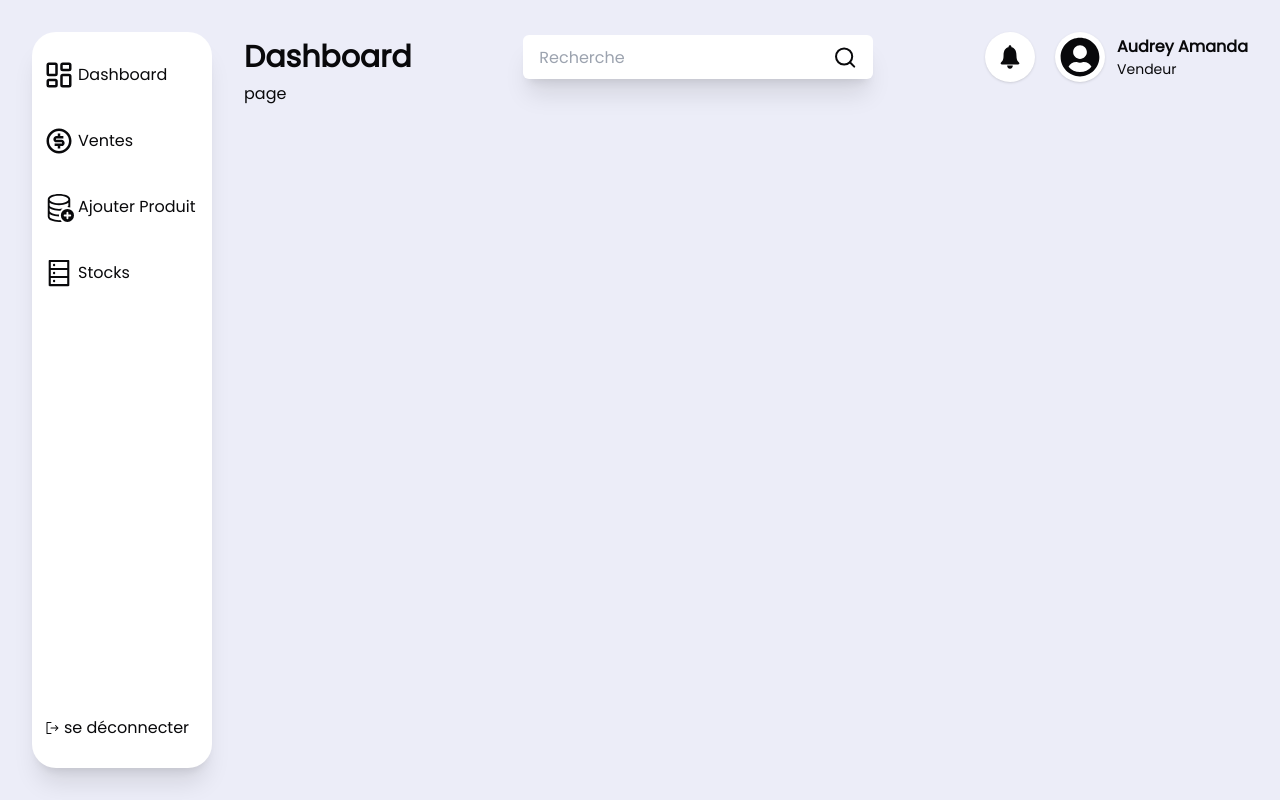
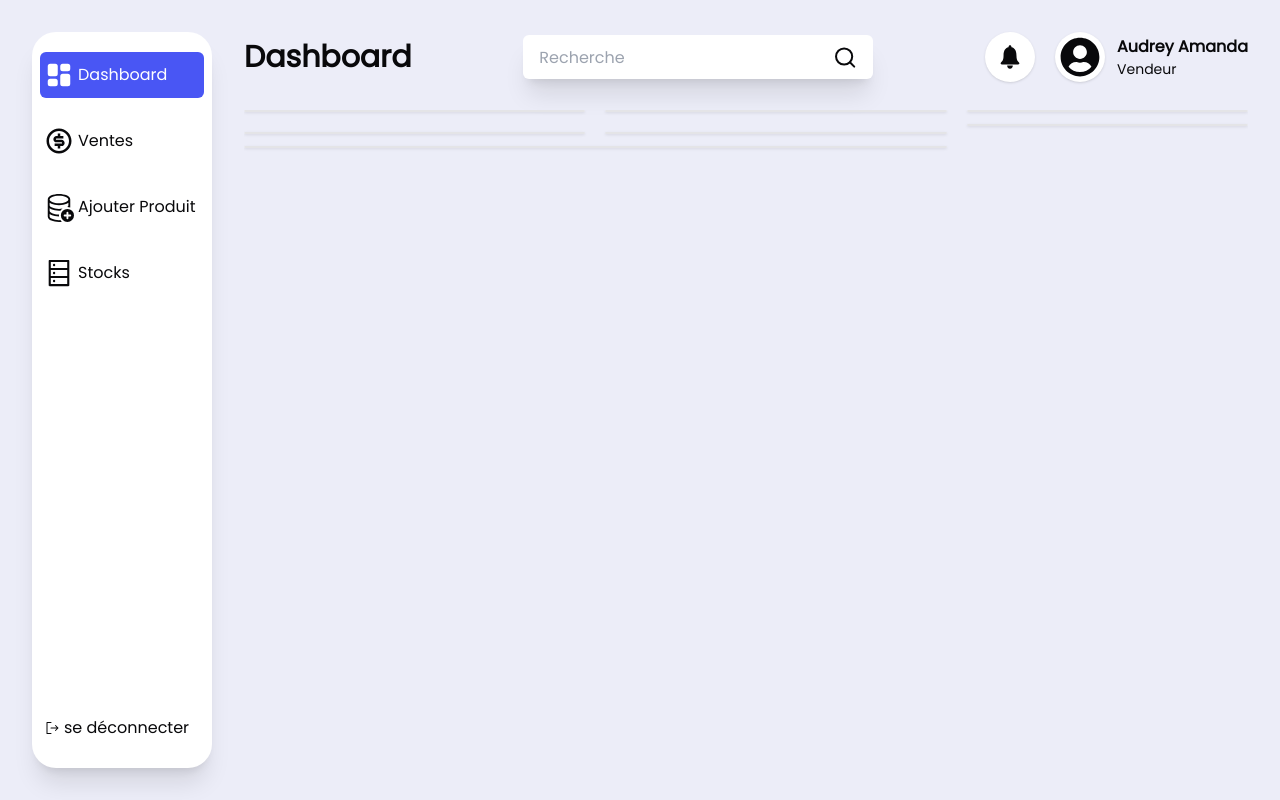
Before and after one commit to abraham241/gestion-stock, a Next.js app: page /dashboard in a window 1280 px wide. Built offline with nearby package versions, Linux system fonts and the light colour scheme.

Commit message:
mise page du layout du dashboard

```diff
--- /dev/null
+++ b/src/app/dashboard/_components/section.tsx
@@ -0,0 +1,18 @@
+import { Card } from '@/components/ui/card'
+import { cn } from '@/lib/utils'
+import React, { ReactNode } from 'react'
+
+type sectionPrpos = {
+    className?: string,
+    children: ReactNode
+}
+
+const Section:React.FC<sectionPrpos> = ({className, children}) => {
+  return (
+    <Card className={cn(className)}>
+        {children}
+    </Card>
+  )
+}
+
+export default Section
--- a/src/app/dashboard/layout.tsx
+++ b/src/app/dashboard/layout.tsx
@@ -3,6 +3,8 @@ import { onAuthStateChanged } from "firebase/auth";
 import { Auth } from "@/Firebase/firebase.config";
 import NavBar from '@/components/navBar';
 import SideBar from '@/components/sideBar';
+import { ScrollArea } from '@/components/ui/scroll-area';
+
 
 
 
@@ -31,11 +33,11 @@ const layout = ({ children }: Readonly<{ children: React.ReactNode }>) => {
       <div className='h-full w-[180px] flex'>
         <SideBar />
       </div>
-      <div className='h-full flex-1'>
+      <div className='h-full flex-1 flex flex-col gap-y-5'>
         <NavBar className='' />
-        <div className='flex-1'>
+        <ScrollArea className='h-[98%] flex-1 py-2'>
           {children}
-        </div>
+        </ScrollArea>
       </div>
     </main>
   )
--- a/src/app/dashboard/page.tsx
+++ b/src/app/dashboard/page.tsx
@@ -1,8 +1,37 @@
 import React from 'react'
+import Section from './_components/section'
 
 const page = () => {
   return (
-    <div>page</div>
+    <main className='flex w-full flex-1 gap-x-5 h-full'>
+      <div className='w-[70%] h-full flex flex-col gap-y-3 flex-none'>
+        <div className='h-[50%] w-full flex-none grid grid-cols-2 gap-5'>
+          <Section className='bg-white flex-none h-full w-full'>
+            <h1></h1>
+          </Section>
+          <Section className='bg-white flex-none h-full w-full'>
+            <h1></h1>
+          </Section>
+          <Section className='bg-white flex-none h-full w-full'>
+            <h1></h1>
+          </Section>
+          <Section className='bg-white flex-none h-full w-full'>
+            <h1></h1>
+          </Section>
+        </div>
+        <Section className='h-[50%] w-full bg-white flex-none'>
+          <h1></h1>
+        </Section>
+      </div>
+      <div className='w-[28%] h-full flex flex-col gap-y-3 flex-none'>
+        <Section className='h-[60%] w-full bg-white flex-none'>
+          <h1></h1>
+        </Section>
+        <Section className='h-[40%] w-full bg-white flex-none'>
+          <h1></h1>
+        </Section>
+      </div>
+    </main>
   )
 }
 
--- a/src/components/sideBar.tsx
+++ b/src/components/sideBar.tsx
@@ -15,7 +15,7 @@ import { AiOutlineDatabase } from "react-icons/ai";
 
 import { PiSignOutBold } from "react-icons/pi";
 import { PiSignOut } from "react-icons/pi";
-import {useRouter} from 'next/navigation';
+import { useRouter, usePathname } from 'next/navigation';
 
 type sideBarProps = {
   className?: string
@@ -23,9 +23,20 @@ type sideBarProps = {
 
 const SideBar: React.FC<sideBarProps> = ({ className }) => {
   const router = useRouter();
+  const pathname = usePathname();
+
   const handleLink = (link: string) => {
     router.push(link);
   }
+
+  const verifedPath = (link: string) => {
+    if (pathname.toLowerCase() === link.toLowerCase()) {
+      return true;
+    } else {
+      return false;
+    }
+  }
+
   return (
     <div className={cn(className, 'rounded-3xl bg-white w-full shadow-xl h-full flex flex-col justify-between items-center py-5 px-2')}>
       <div className='w-full flex flex-col items-center'>
@@ -33,32 +44,51 @@ const SideBar: React.FC<sideBarProps> = ({ className }) => {
 
         <ul className='flex flex-col gap-y-5 w-full'>
           <li>
-            <button onClick={()=>handleLink('/dashboard')} className='flex items-center gap-x-1 focus:bg-[#4956f4] focus:text-white focus:rounded-md mx-auto w-full px-1 py-2'>
-              <LuLayoutDashboard size={30} />
+            <button onClick={() => handleLink('/dashboard')} className={`flex items-center gap-x-1 mx-auto w-full px-1 py-2 ${verifedPath('/dashboard') && 'bg-[#4956f4] text-white rounded-md'}`}>
+              {verifedPath('/dashboard') ? (
+                <TbLayoutDashboardFilled size={30} />
+              ) : (
+                <LuLayoutDashboard size={30} />
+              )}
+
               <span>
                 Dashboard
               </span>
             </button>
           </li>
           <li>
-            <button onClick={()=>handleLink('/dashboard/ventes')} className='flex items-center gap-x-1 focus:bg-[#4956f4] focus:text-white focus:rounded-md mx-auto w-full px-1 py-2'>
-              <RiMoneyDollarCircleLine size={30} />
+            <button onClick={() => handleLink('/dashboard/ventes')} className={`flex items-center gap-x-1 mx-auto w-full px-1 py-2 ${verifedPath('/dashboard/ventes') && 'bg-[#4956f4] text-white rounded-md'}`}>
+              {verifedPath('/dashboard/ventes') ? (
+                <RiMoneyDollarCircleFill size={30} />
+              ) : (
+                <RiMoneyDollarCircleLine size={30} />
+              )}
+
               <span>
                 Ventes
               </span>
             </button>
           </li>
           <li>
-            <button onClick={()=>handleLink('/dashboard/ajouter-produit')} className='flex items-center gap-x-1 focus:bg-[#4956f4] focus:text-white focus:rounded-md mx-auto w-full px-1 py-2'>
-              <BsDatabaseAdd size={30} />
+            <button onClick={() => handleLink('/dashboard/ajouter-produit')} className={`flex items-center gap-x-1 mx-auto w-full px-1 py-2 ${verifedPath('/dashboard/ajouter-produit') && 'bg-[#4956f4] text-white rounded-md'}`}>
+              {verifedPath('/dashboard/ajouter-produit') ? (
+                <BsDatabaseFillAdd size={30} />
+              ) : (
+                <BsDatabaseAdd size={30} />
+              )}
+
               <span>
                 Ajouter Produit
               </span>
             </button>
           </li>
           <li>
-            <button onClick={()=>handleLink('/dashboard/stock')} className='flex items-center gap-x-1 focus:bg-[#4956f4] focus:text-white focus:rounded-md mx-auto w-full px-1 py-2'>
-              <AiOutlineDatabase size={30} />
+            <button onClick={() => handleLink('/dashboard/stock')} className={`flex items-center gap-x-1 mx-auto w-full px-1 py-2 ${verifedPath('/dashboard/stock') && 'bg-[#4956f4] text-white rounded-md'}`}>
+              {verifedPath('/dashboard/stock') ? (
+                <AiFillDatabase size={30} />
+              ) : (
+                <AiOutlineDatabase size={30} />
+              )}
               <span>
                 Stocks
               </span>
--- /dev/null
+++ b/src/components/ui/scroll-area.tsx
@@ -0,0 +1,48 @@
+"use client"
+
+import * as React from "react"
+import * as ScrollAreaPrimitive from "@radix-ui/react-scroll-area"
+
+import { cn } from "@/lib/utils"
+
+const ScrollArea = React.forwardRef<
+  React.ElementRef<typeof ScrollAreaPrimitive.Root>,
+  React.ComponentPropsWithoutRef<typeof ScrollAreaPrimitive.Root>
+>(({ className, children, ...props }, ref) => (
+  <ScrollAreaPrimitive.Root
+    ref={ref}
+    className={cn("relative overflow-hidden", className)}
+    {...props}
+  >
+    <ScrollAreaPrimitive.Viewport className="h-full w-full rounded-[inherit]">
+      {children}
+    </ScrollAreaPrimitive.Viewport>
+    <ScrollBar />
+    <ScrollAreaPrimitive.Corner />
+  </ScrollAreaPrimitive.Root>
+))
+ScrollArea.displayName = ScrollAreaPrimitive.Root.displayName
+
+const ScrollBar = React.forwardRef<
+  React.ElementRef<typeof ScrollAreaPrimitive.ScrollAreaScrollbar>,
+  React.ComponentPropsWithoutRef<typeof ScrollAreaPrimitive.ScrollAreaScrollbar>
+>(({ className, orientation = "vertical", ...props }, ref) => (
+  <ScrollAreaPrimitive.ScrollAreaScrollbar
+    ref={ref}
+    orientation={orientation}
+    className={cn(
+      "flex touch-none select-none transition-colors",
+      orientation === "vertical" &&
+        "h-full w-2.5 border-l border-l-transparent p-[1px]",
+      orientation === "horizontal" &&
+        "h-2.5 flex-col border-t border-t-transparent p-[1px]",
+      className
+    )}
+    {...props}
+  >
+    <ScrollAreaPrimitive.ScrollAreaThumb className="relative flex-1 rounded-full bg-border" />
+  </ScrollAreaPrimitive.ScrollAreaScrollbar>
+))
+ScrollBar.displayName = ScrollAreaPrimitive.ScrollAreaScrollbar.displayName
+
+export { ScrollArea, ScrollBar }
```
Also changed, not shown: package.json (+5 -7 lines), 1 other file (tests, documents, lock files or other folders).
